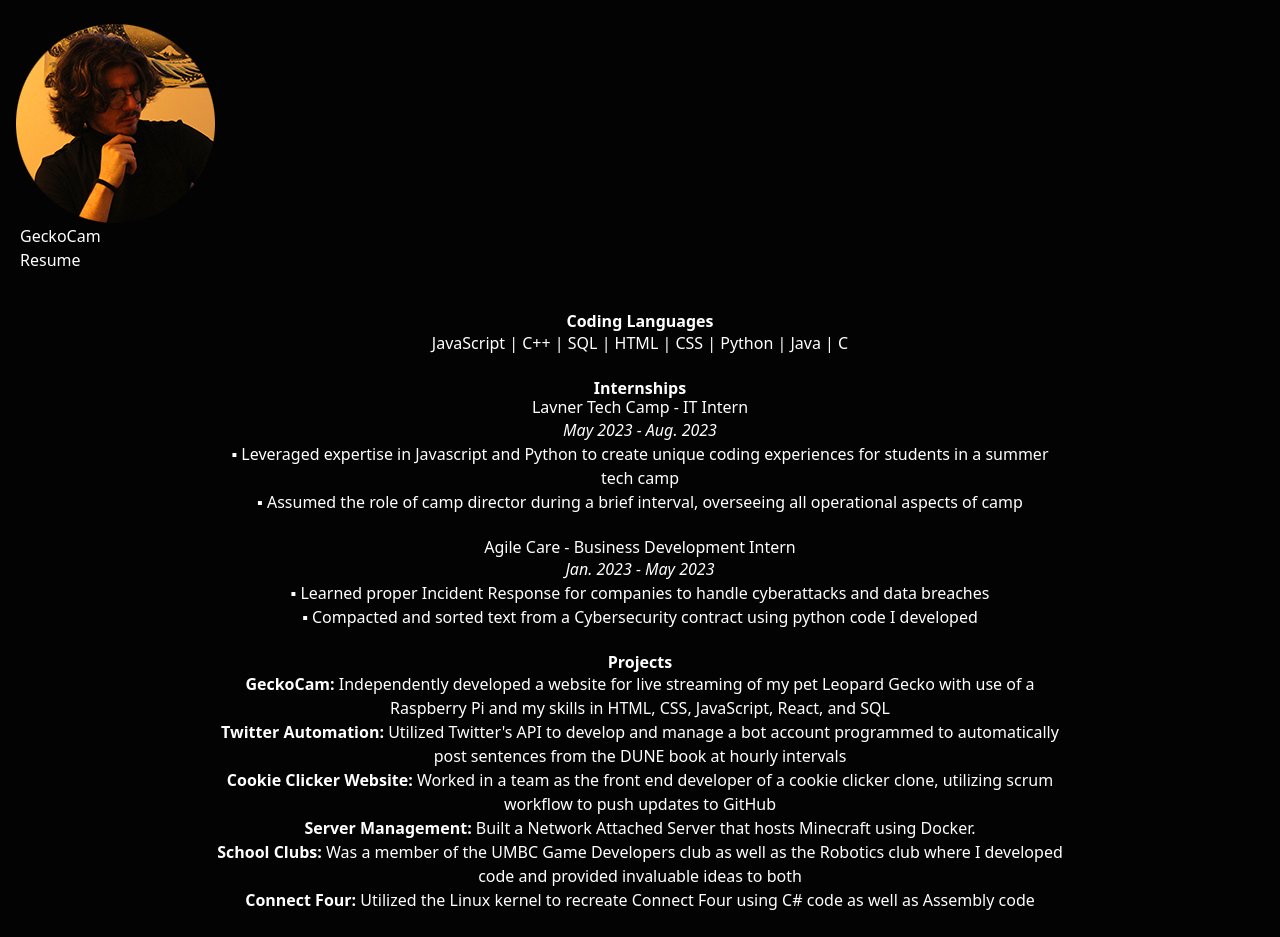
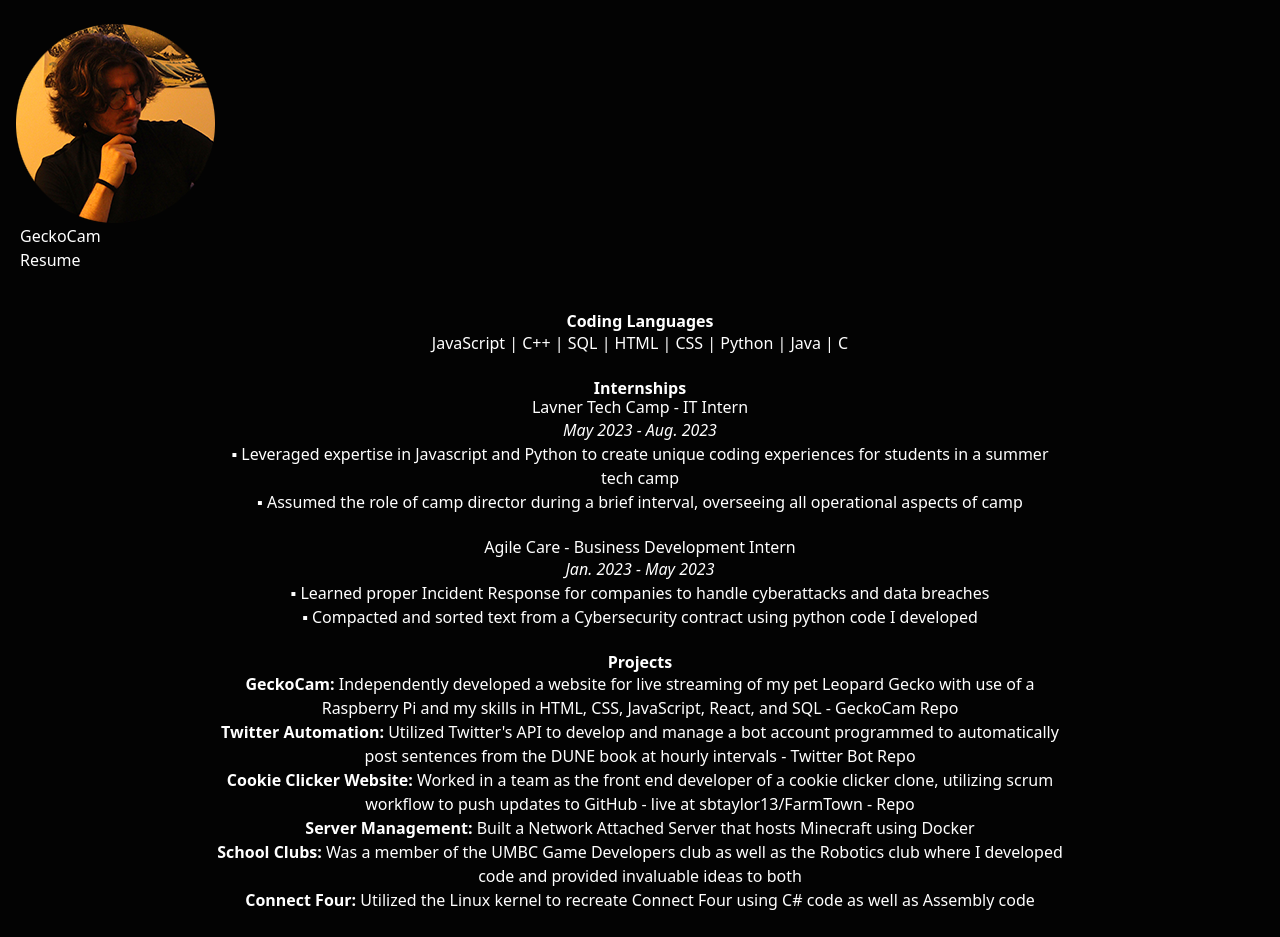
Before and after one commit to Sbtaylor13/GeckoCam, a React (Vite) app in the folder GeckoCam/: page /Resume in a window 1280 px wide. Shown: the top 937 px of the page. Built offline with nearby package versions, Linux system fonts and the light colour scheme.

Commit message:
more resume formatting

```diff
--- a/GeckoCam/src/pages/Resume.jsx
+++ b/GeckoCam/src/pages/Resume.jsx
@@ -2,14 +2,14 @@
 
 const Resume = () => {
   return (
-    <div className="container text-4xl">
-      <h2 className="text-5xl">
+    <div className="container text-2xl text-left">
+      <h2 className="text-4xl">
         <strong>Coding Languages</strong>
       </h2>
       <p>JavaScript | C++ | SQL | HTML | CSS | Python | Java | C</p>
       <br />
       <h2>
-        <strong className="text-5xl">Internships</strong>
+        <strong className="text-4xl">Internships</strong>
       </h2>
       <div className="flex justify-between">
         <h2 className="inline justify-start">Lavner Tech Camp - IT Intern </h2>
@@ -27,7 +27,7 @@
         <em className="inline justify-end">Jan. 2023 - May 2023</em>
       </div>
 
-      <ul>
+      <ul >
         <li>
         ▪ Learned proper Incident Response for companies to handle cyberattacks
           and data breaches
@@ -39,27 +39,29 @@
       </ul>
       <br />
       <h2>
-        <strong className="text-5xl">Projects</strong>
+        <strong className="text-4xl">Projects</strong>
       </h2>
       <ul>
         <li>
           <strong>GeckoCam:</strong> Independently developed a website for live
           streaming of my pet Leopard Gecko with use of a Raspberry Pi and my
-          skills in HTML, CSS, JavaScript, React, and SQL
+          skills in HTML, CSS, JavaScript, React, and SQL - <a href="https://github.com/Sbtaylor13/GeckoCam" className="text-green-600" target="_blank">GeckoCam Repo</a>
         </li>
         <li>
           <strong>Twitter Automation:</strong> Utilized Twitter's API to develop
           and manage a bot account programmed to automatically post sentences
-          from the DUNE book at hourly intervals
+          from the DUNE book at hourly intervals - <a href="https://github.com/Sbtaylor13/TwitterBot" className="text-green-600" target="_blank">Twitter Bot Repo</a>
         </li>
         <li>
           <strong>Cookie Clicker Website:</strong> Worked in a team as the front
           end developer of a cookie clicker clone, utilizing scrum workflow to
-          push updates to GitHub
+          push updates to GitHub - live at <a href="https://sbtaylor13.github.io/FarmTown/" className="text-green-600" target="_blank">sbtaylor13/FarmTown</a> -
+          <a href="https://github.com/Sbtaylor13/FarmTown/" className="text-green-600" target="_blank"> Repo</a>
         </li>
+
         <li>
           <strong>Server Management:</strong> Built a Network Attached Server
-          that hosts Minecraft using Docker.
+          that hosts Minecraft using Docker
         </li>
         <li>
           <strong>School Clubs:</strong> Was a member of the UMBC Game
@@ -73,7 +75,7 @@
       </ul>
       <br />
       <h2>
-        <strong className="text-5xl">Relevant Courses</strong>
+        <strong className="text-4xl">Relevant Courses</strong>
       </h2>
       <p>
         Principles Of Operating Systems ▪ Data Structures ▪ Artificial
```
